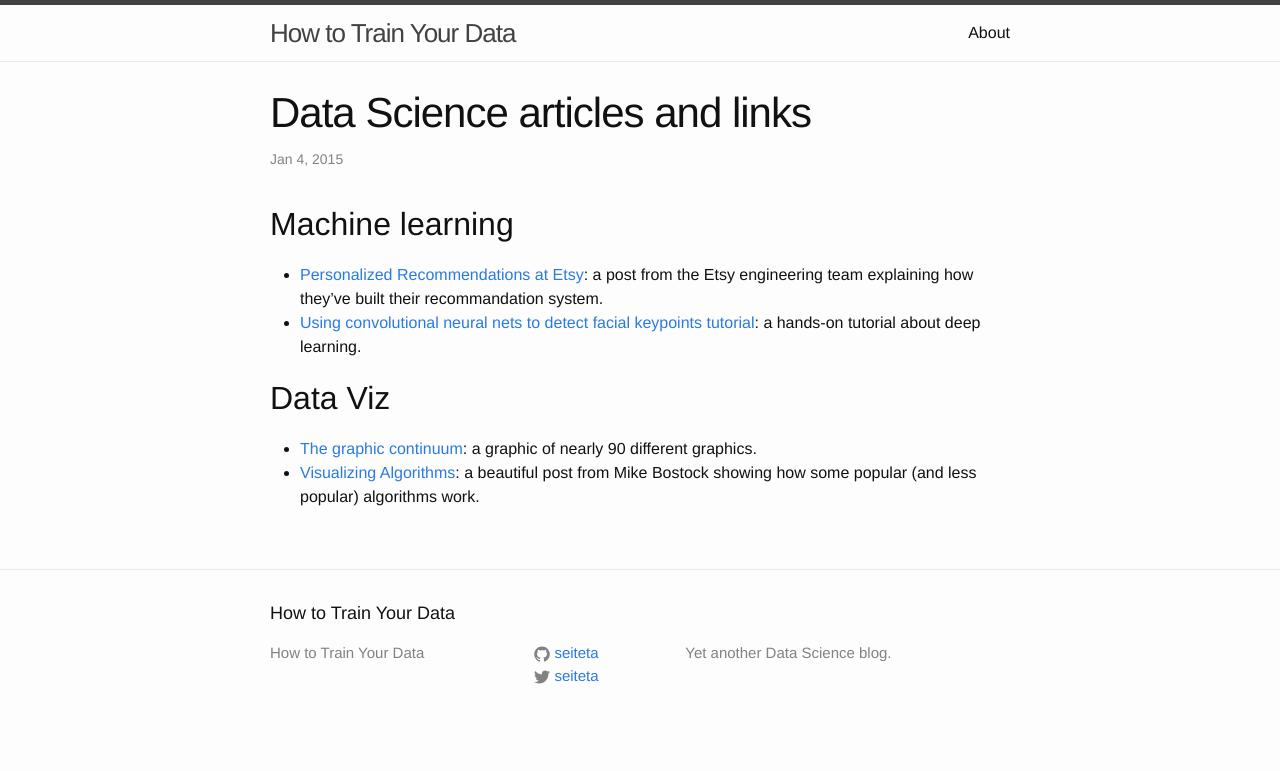
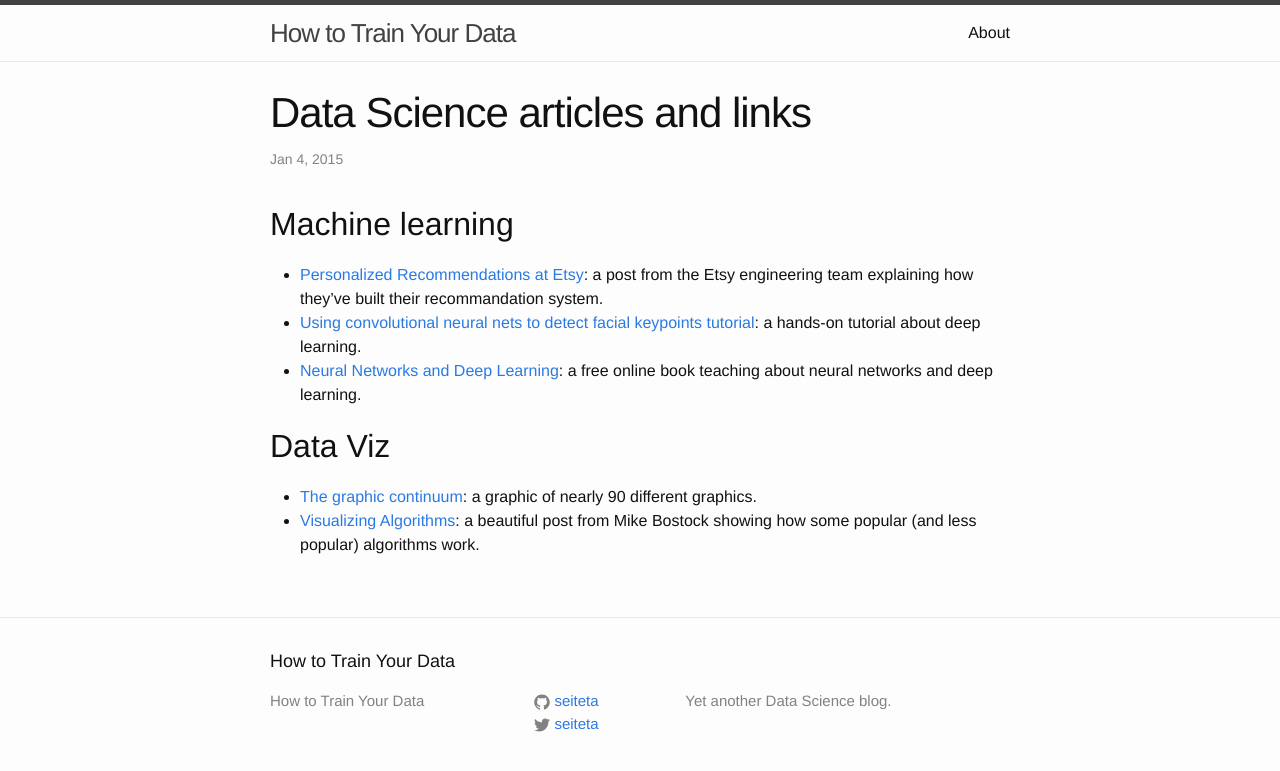
Before and after one commit to seiteta/seiteta.github.io_old, a Jekyll site: the page built from _posts/2015-01-04-articles.md, in a window 1280 px wide. Shown: the top 771 px of the page. Built offline with Jekyll 4.4.1, drawn with Linux system fonts in a browser that asks for light colours.

Commit message:
Update 2015-01-04-articles.md

```diff
--- a/_posts/2015-01-04-articles.md
+++ b/_posts/2015-01-04-articles.md
@@ -9,6 +9,7 @@ tags: links
 
 * [Personalized Recommendations at Etsy](https://codeascraft.com/2014/11/17/personalized-recommendations-at-etsy/): a post from the Etsy engineering team explaining how they've built their recommandation system.
 * [Using convolutional neural nets to detect facial keypoints tutorial](http://danielnouri.org/notes/2014/12/17/using-convolutional-neural-nets-to-detect-facial-keypoints-tutorial/): a hands-on tutorial about deep learning.
+* [Neural Networks and Deep Learning](http://neuralnetworksanddeeplearning.com/): a free online book teaching about neural networks and deep learning.
 
 ## Data Viz
 
```
